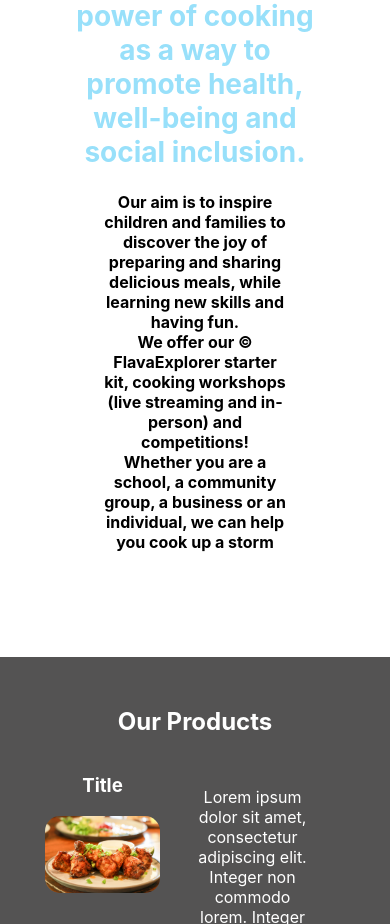
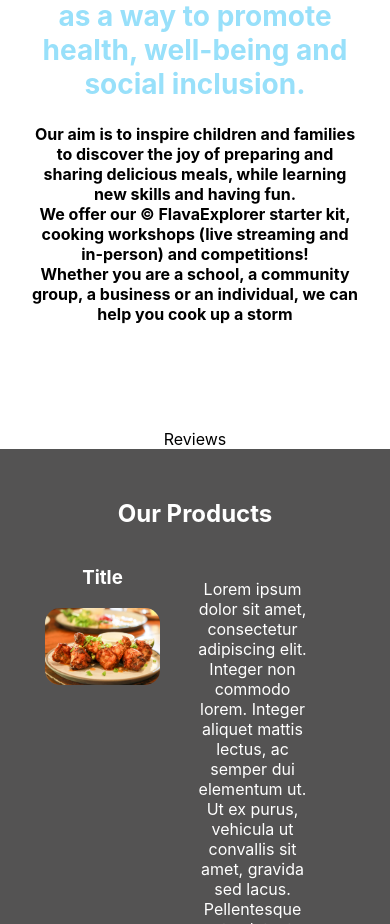
Before and after one commit to awaghat99/SimplyLearn2Cook, a React (Create React App) app: page / in a window 390 px wide. Shown: the part 1034-1958 px from the top of the page. Built offline with nearby package versions, Linux system fonts and the light colour scheme.

Commit message:
initialise reviews

```diff
--- a/src/components/About/About.css
+++ b/src/components/About/About.css
@@ -22,3 +22,15 @@
   color: black;
   font-weight: bold;
 }
+
+@media (max-width: 800px) {
+  .about-text p {
+    width: 100%;
+  }
+}
+
+@media (max-width: 600px) {
+  .about-text {
+    width: 85%;
+  }
+}
--- /dev/null
+++ b/src/components/Reviews/Reviews.js
@@ -0,0 +1,8 @@
+import React from "react";
+import "./Reviews.css";
+
+const Reviews = () => {
+  return <div>Reviews</div>;
+};
+
+export default Reviews;
--- a/src/pages/Home.js
+++ b/src/pages/Home.js
@@ -1,6 +1,8 @@
 import React from "react";
 import Splash from "../components/Splash/Splash";
 import About from "../components/About/About";
+
+import Reviews from "../components/Reviews/Reviews";
 import Products from "../components/Products/Products";
 import Contact from "../components/Contact/Contact";
 
@@ -9,6 +11,7 @@ const Home = () => {
     <div>
       <Splash />
       <About />
+      <Reviews />
       <Products />
       <Contact />
     </div>
```
Also changed, not shown: src/components/Reviews/Reviews.css (added).
